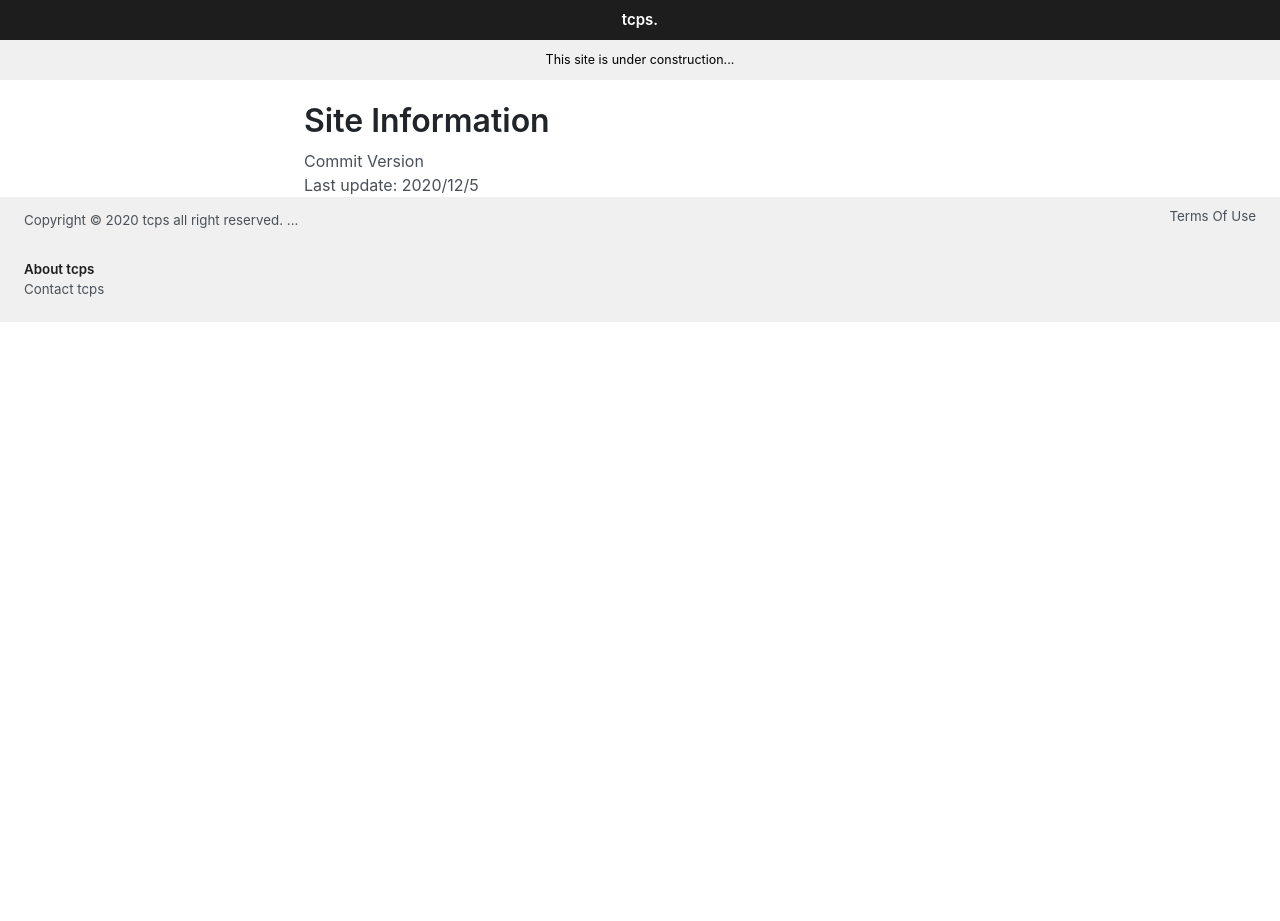
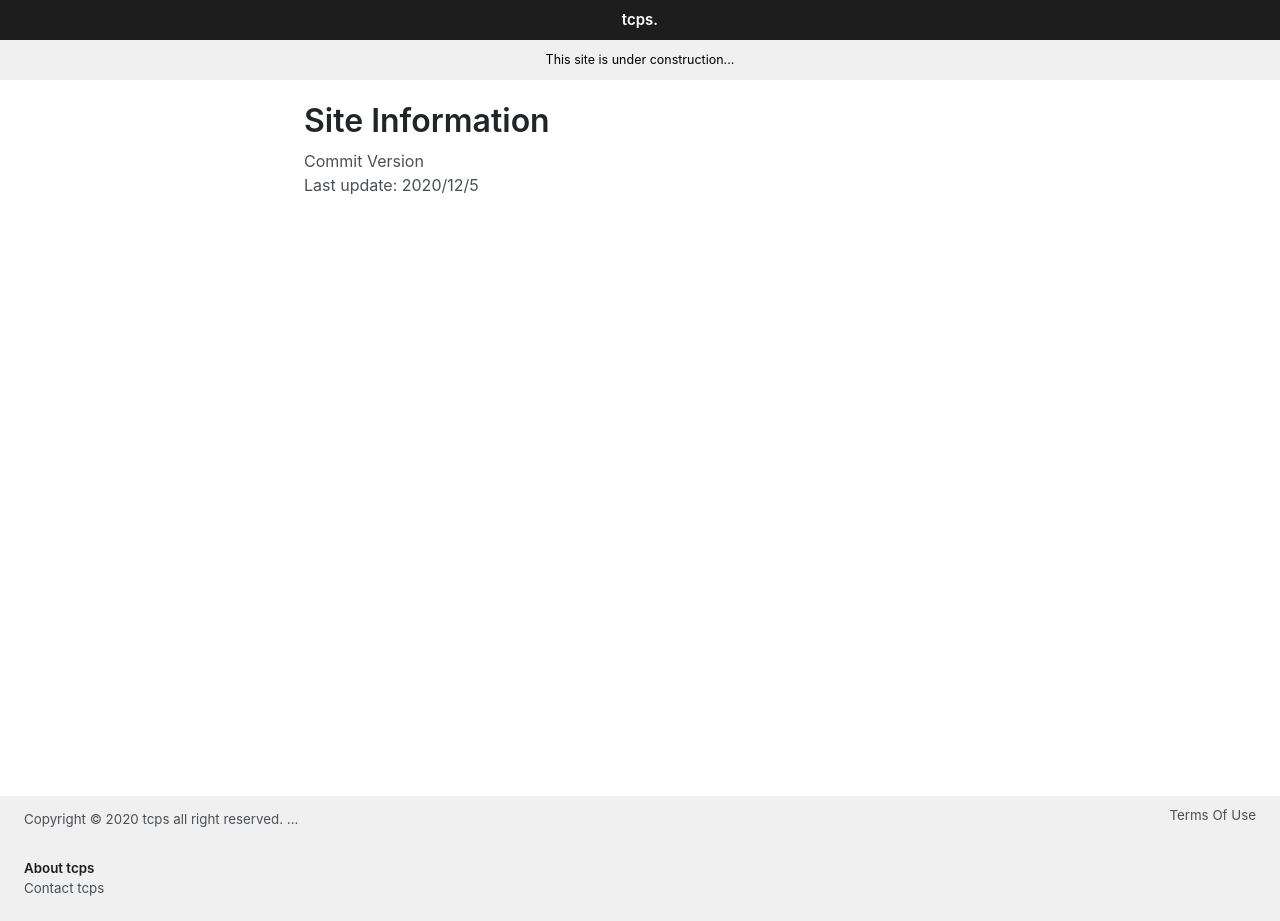
Before and after one commit to ttcps/ttcps.github.io, a Jekyll site: the page built from info.html, in a window 1280 px wide. Built offline with Jekyll 4.4.1, drawn with Linux system fonts in a browser that asks for light colours; before the commit the page ends 900 px from its top, so only the background shows below that.

Commit message:
Update default.html

```diff
--- a/_layouts/default.html
+++ b/_layouts/default.html
@@ -6,7 +6,7 @@
   <body>
     <h1 style="font-size:15px;line-height: 40px;background-color: #1d1d1d;text-align: center; margin: 0px;"><a href="/" style="color: #ffffff;text-decoration: none;">tcps.</a></h1>
     {% include banner.html text="This site is under construction..." %}
-    <div class="container content" style="min-height: calc(100vh - 205 px)">
+    <div class="container content" style="min-height: calc(100vh - 205px)">
       <main>
         {{ content }}
       </main>
```
